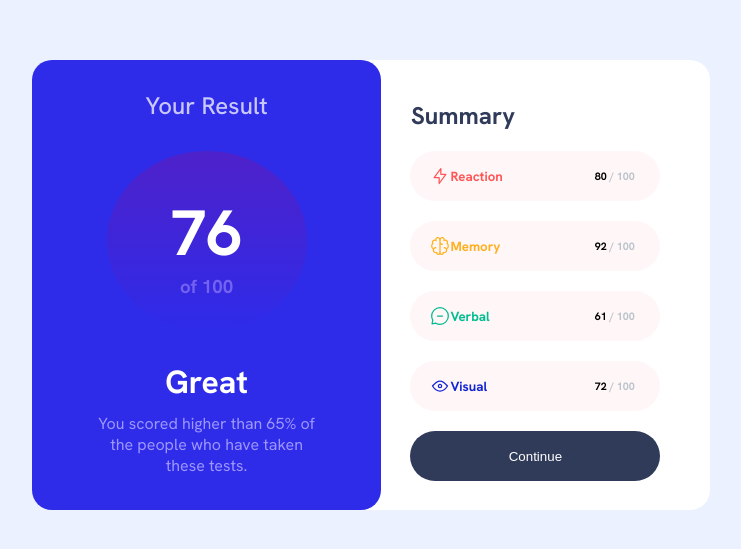
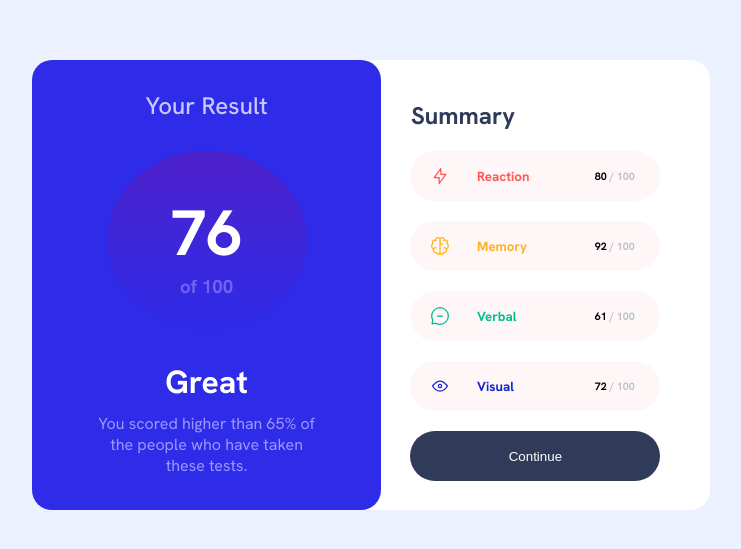
Before and after one commit to huzaifa612/results-summary-component, a plain HTML site: page index.html in a window 1280 px wide. Shown: the part 115-664 px from the top of the page, without its empty margins (279-1020 px from the left). Drawn offline with Linux system fonts and the light colour scheme.

Commit message:
still changing..

```diff
--- a/style.css
+++ b/style.css
@@ -102,7 +102,7 @@ button{
 h5{
     margin-top: auto;
     margin-bottom: auto;
-    margin-left: 1.666;
+    margin-left: 1.666rem;
 }
 h6{
     margin-top: auto;
```
